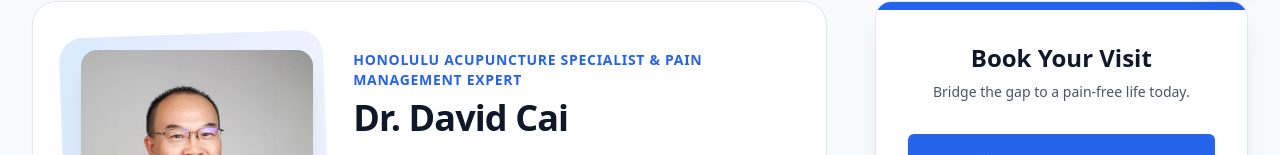
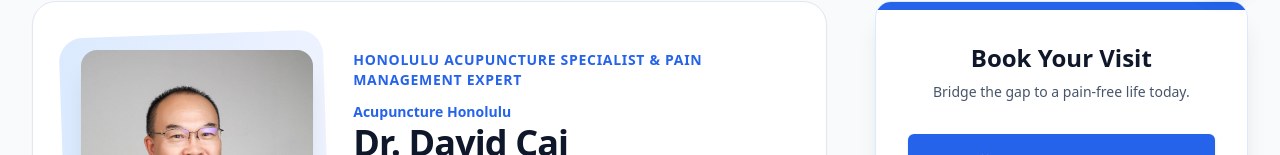
Before and after one commit to acutherapy/acutherapy-web-v2, a React (Vite) app: page /dr-david-cai-honolulu-acupuncturist in a window 1280 px wide. Shown: the part 797-952 px from the top of the page. Built offline with nearby package versions, Linux system fonts and the light colour scheme.

Commit message:
Add link to Acupuncture Honolulu page
Added a link to the Acupuncture Honolulu page for better navigation.

```diff
--- a/src/pages/AboutDrDavidCaiPage.tsx
+++ b/src/pages/AboutDrDavidCaiPage.tsx
@@ -56,7 +56,9 @@ export default function AboutDrDavidCaiPage() {
 
                                 <div className="w-full lg:w-2/3">
                                     <span className="text-blue-600 font-bold uppercase tracking-wider text-sm mb-2 block">Honolulu Acupuncture Specialist & Pain Management Expert</span>
-
+                            <a href="/acupuncture-honolulu" target="_blank" rel="noopener noreferrer" className="inline-flex items-center gap-1 text-sm text-blue-600 font-bold hover:underline mt-1">
+                                        Acupuncture Honolulu
+                                    </a>
                                     <h2 className="text-4xl font-extrabold text-slate-900 mb-6 font-sans tracking-tight">Dr. David Cai</h2>
 
                                     <p className="text-lg text-slate-700 leading-relaxed mb-6 font-medium">
```
